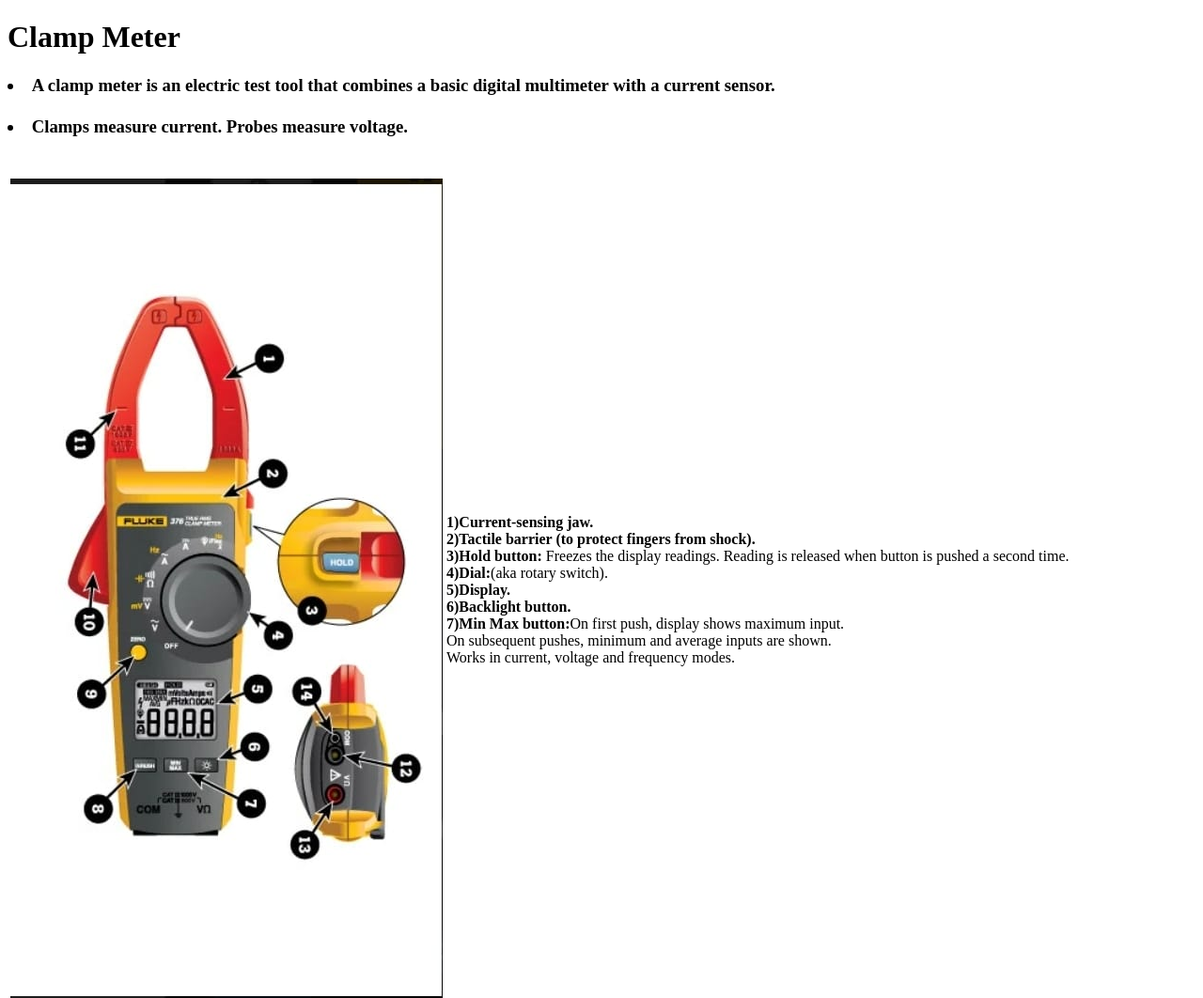
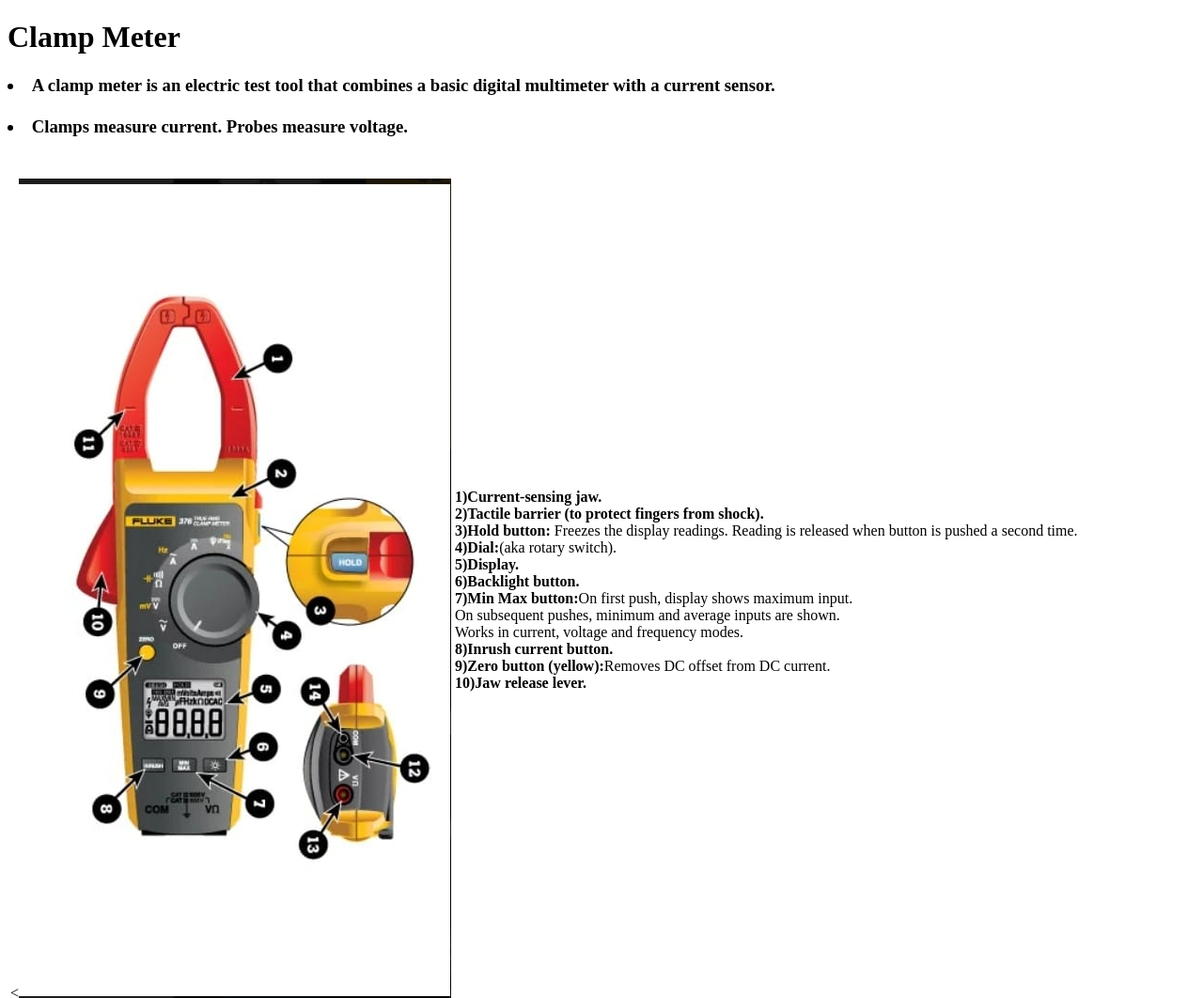
Before and after one commit to kashifasayed/Electroic-Measuring-Instruments, a plain HTML site: page clamp.html in a window 1280 px wide. Shown: the whole page at 94% size. Drawn offline with Linux system fonts and the light colour scheme; files whose address does not match are found by name.

Commit message:
Add files via upload

```diff
--- a/clamp.html
+++ b/clamp.html
@@ -11,7 +11,7 @@
 </h3>
     <table>
       <tr>
-        <td><img src="C:\Users\kasha.LAPTOP-72GSVFI6\Desktop\web development\HTML - Personal site\WhatsApp Image 2020-09-11 at 11.01.55.jpeg" alt=""></td>
+        <td><<img src="C:\Users\kasha.LAPTOP-72GSVFI6\Desktop\web development\HTML - Personal site\WhatsApp Image 2020-09-11 at 11.01.55.jpeg" alt=""></td>
         <td><strong> 1)Current-sensing jaw.</strong><br />
           <strong>2)Tactile barrier (to protect fingers from shock).</strong><br />
           <strong>3)Hold button:</strong> Freezes the display readings. Reading is released when button is pushed a second time.<br />
@@ -19,9 +19,9 @@
           <strong>5)Display.</strong><br>
           <strong>6)Backlight button.</strong><br>
           <strong>7)Min Max button:</strong>On first push, display shows maximum input.<br /> On subsequent pushes, minimum and average inputs are shown.<br /> Works in current, voltage and frequency modes.<br />
-
-
-
+          <strong>8)Inrush current button.</strong><br>
+          <strong>9)Zero button (yellow):</strong>Removes DC offset from DC current.<br />
+          <strong>10)Jaw release lever.</strong><br />
 
 </td>
         </tr>
```
